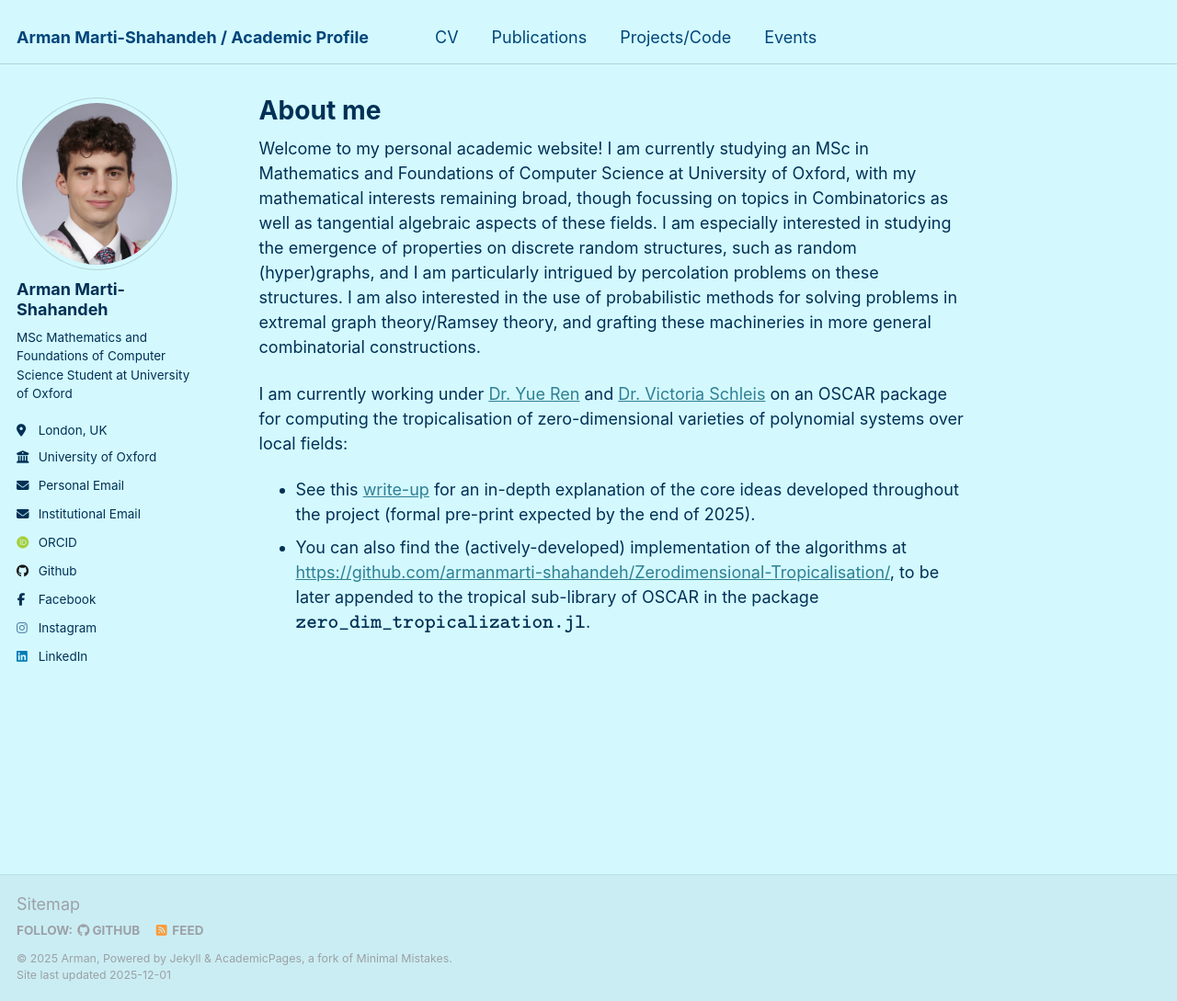
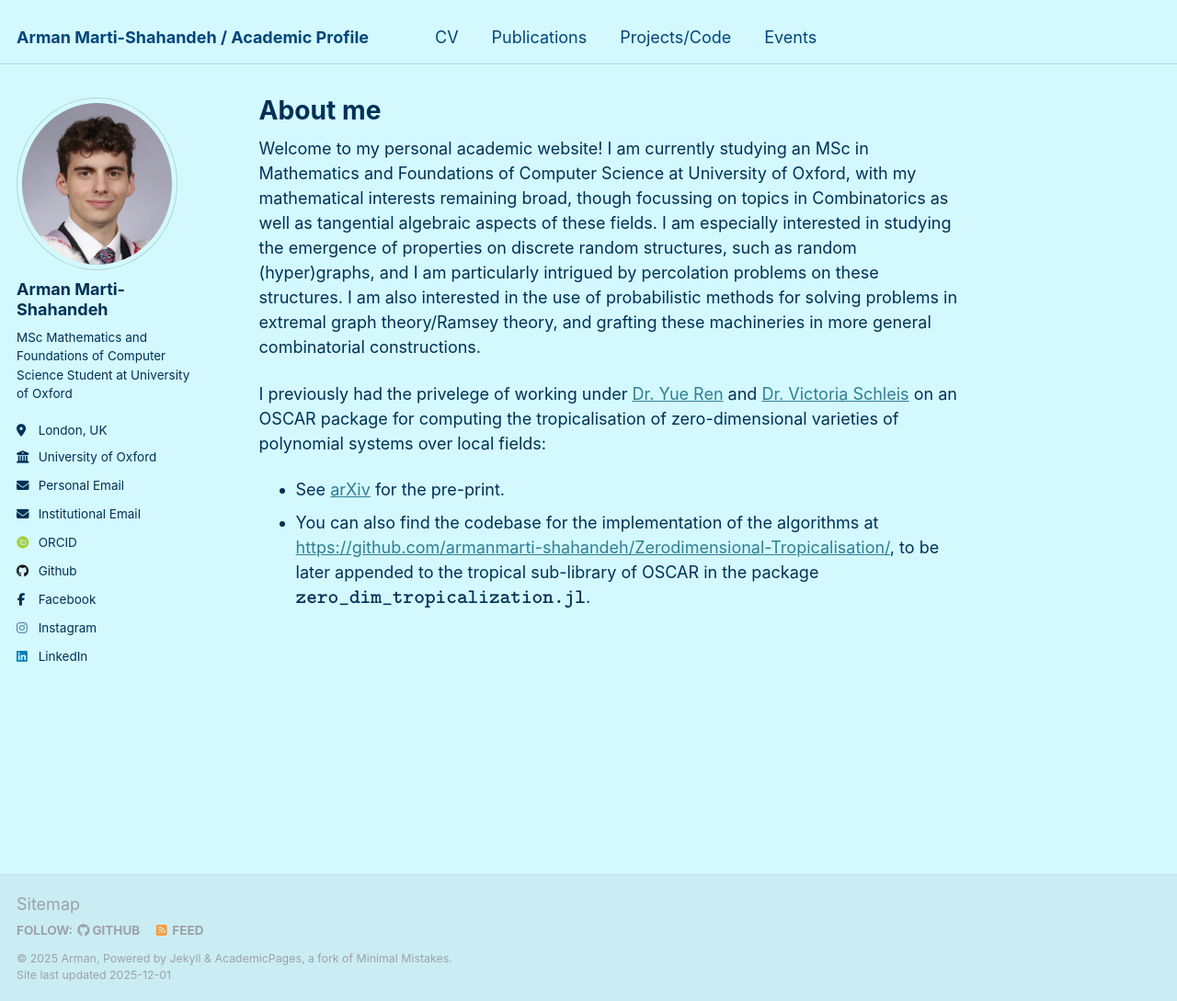
Before and after one commit to armanmarti-shahandeh/armanmarti-shahandeh.github.io, a Jekyll site: the page built from _pages/about.md, in a window 1280 px wide and 1089 px high. Shown: the whole window at 92% size. Built offline with Jekyll 4.4.1, drawn with Linux system fonts in a browser that asks for light colours; some web fonts are replaced.

Commit message:
pre-printUp

```diff
--- a/_pages/about.md
+++ b/_pages/about.md
@@ -9,6 +9,6 @@ redirect_from:
 
 Welcome to my personal academic website! I am currently studying an MSc in Mathematics and Foundations of Computer Science at University of Oxford, with my mathematical interests remaining broad, though focussing on topics in Combinatorics as well as tangential algebraic aspects of these fields. I am especially interested in studying the emergence of properties on discrete random structures, such as random (hyper)graphs, and I am particularly intrigued by percolation problems on these structures. I am also interested in the use of probabilistic methods for solving problems in extremal graph theory/Ramsey theory, and grafting these machineries in more general combinatorial constructions.
 
-I am currently working under [Dr. Yue Ren](https://www.yueren.de/) and [Dr. Victoria Schleis](https://victoriaschleis.github.io/index.html) on an OSCAR package for computing the tropicalisation of zero-dimensional varieties of polynomial systems over local fields:
-  * See this [write-up](https://armanmarti-shahandeh.github.io/files/pseudoPaper_website.pdf) for an in-depth explanation of the core ideas developed throughout the project (formal pre-print expected by the end of 2025).
-  * You can also find the (actively-developed) implementation of the algorithms at [https://github.com/armanmarti-shahandeh/Zerodimensional-Tropicalisation/](https://github.com/armanmarti-shahandeh/Zerodimensional-Tropicalisation/), to be later appended to the tropical sub-library of OSCAR in the package $$\texttt{zero_dim_tropicalization.jl}$$.
+I previously had the privelege of working under [Dr. Yue Ren](https://www.yueren.de/) and [Dr. Victoria Schleis](https://victoriaschleis.github.io/index.html) on an OSCAR package for computing the tropicalisation of zero-dimensional varieties of polynomial systems over local fields:
+  * See [arXiv](https://arxiv.org/abs/2511.23298) for the pre-print.
+  * You can also find the codebase for the implementation of the algorithms at [https://github.com/armanmarti-shahandeh/Zerodimensional-Tropicalisation/](https://github.com/armanmarti-shahandeh/Zerodimensional-Tropicalisation/), to be later appended to the tropical sub-library of OSCAR in the package $$\texttt{zero_dim_tropicalization.jl}$$.
```
Also changed, not shown: _pages/code.md (+1 -1 lines), _pages/cv.md (+1 -1 lines), _pages/publications.md (+2 -3 lines), 1 other file.
